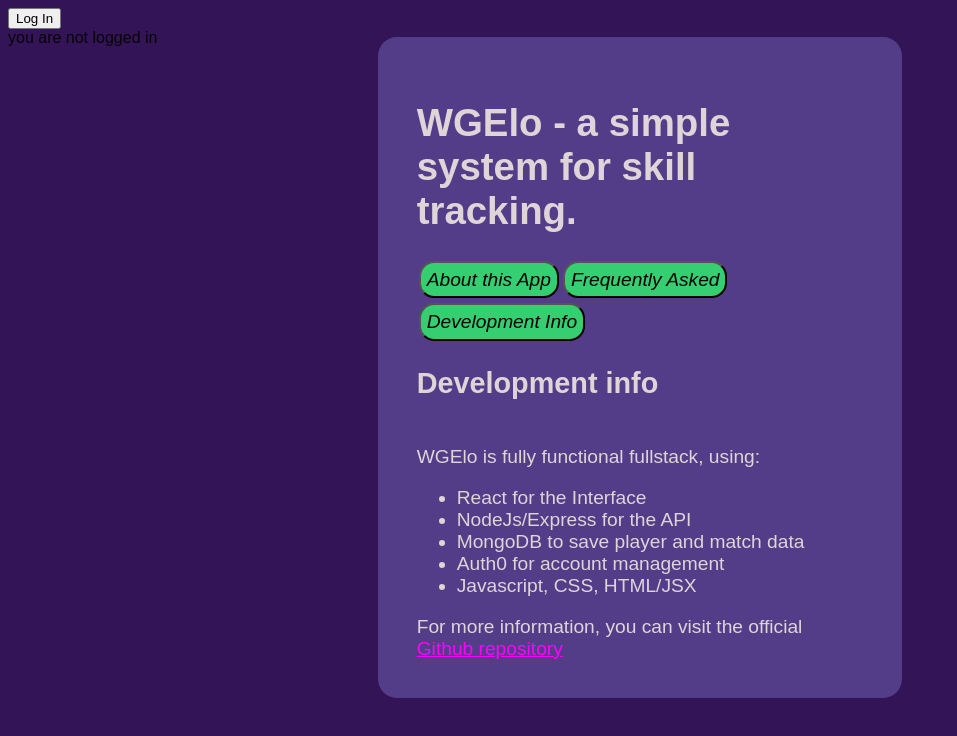
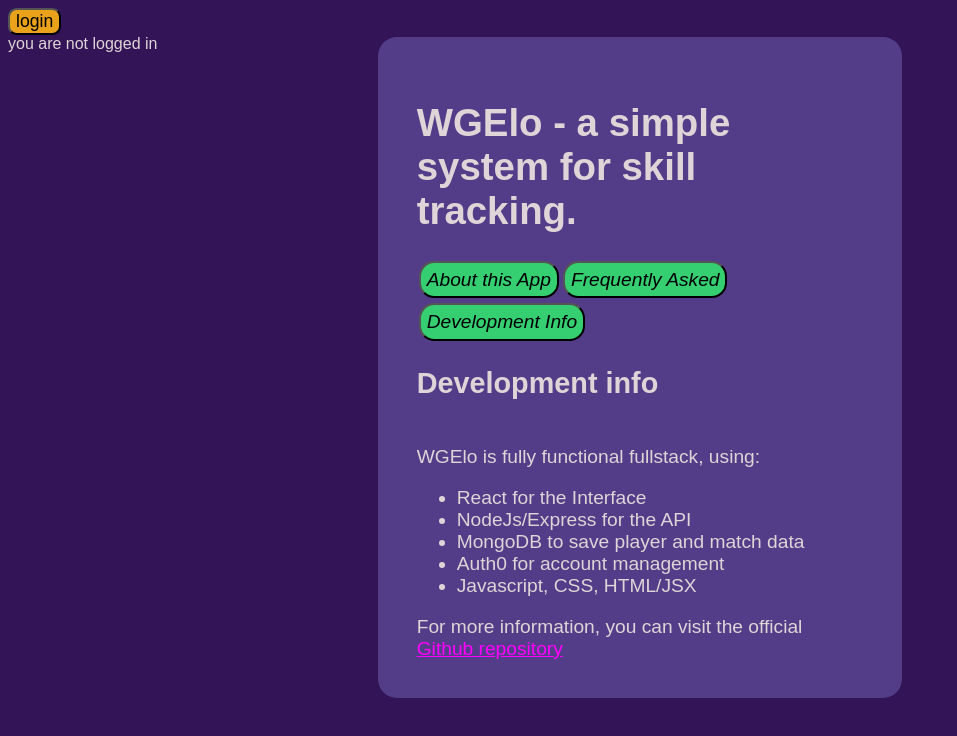
Before and after one commit to chalkchaser/wgelo, a React (Create React App) app in the folder wgelo_frontend/: page / in a window 1280 px wide. Shown: the top 736 px of the page, without its empty margins (0-957 px from the left). Built offline with nearby package versions, Linux system fonts and the light colour scheme.

Commit message:
styled login/logout button

```diff
--- a/wgelo_frontend/src/components/About.js
+++ b/wgelo_frontend/src/components/About.js
@@ -35,9 +35,9 @@
           Log in to create your own Wgelo table. You can start right away by creating individual players and recording matches between them.
 
           <h3>What can I use this app for?</h3>
-          This app was created for my casual but fiercely competitive friends group.
+          This app was created for my casual but fiercely competitive friend group.
           There is a variety of use cases for elo tables, such as tracking fantasy leagues and predicting game outcomes.
-          Our friends group uses this app to track matches and player skill in our semi-casual chess tournaments and other skill related games.
+          Our friend group uses this app to track matches and player skill in our semi-casual chess tournaments and other skill related games.
 
 
           <br/>
--- a/wgelo_frontend/src/components/LoginOutButton.js
+++ b/wgelo_frontend/src/components/LoginOutButton.js
@@ -7,11 +7,11 @@
 
   const { isAuthenticated,loginWithRedirect, logout } = useAuth0();
   if(!isAuthenticated){
-    return ( <button onClick={() => loginWithRedirect()}>Log In</button>)
+    return ( <button id="login-button" onClick={() => loginWithRedirect()}>login</button>)
   }else{
       return(
-         <button onClick={() => logout({ returnTo: window.location.origin })}>
-              Log Out
+         <button id="logout-button" onClick={() => logout({ returnTo: window.location.origin })}>
+              logout
             </button>
       )
   }
--- a/wgelo_frontend/src/components/Profile.js
+++ b/wgelo_frontend/src/components/Profile.js
@@ -47,7 +47,8 @@
   return (
     (
       <div className="logged-in-text">
-        you are logged in as {user.name}
+        you are logged in
+
       </div>
 
     )
--- a/wgelo_frontend/src/style/App.css
+++ b/wgelo_frontend/src/style/App.css
@@ -33,6 +33,21 @@
 #main{
     grid-column: 2;
     grid-row: 1;
+}
+
+#login-button{
+    background-color: var(--tertiary-color);
+    border-radius: 0.5em;
+    font-size: 1.1em;
+}
+
+.logged-in-text{
+    color: var(--font-color-1)
+}
+
+#logout-button{
+    border-radius: 0.5em;
+    font-size: 1em;
 }
 
 #about{
```
Also changed, not shown: 11 other files (tests, documents, lock files or other folders).
